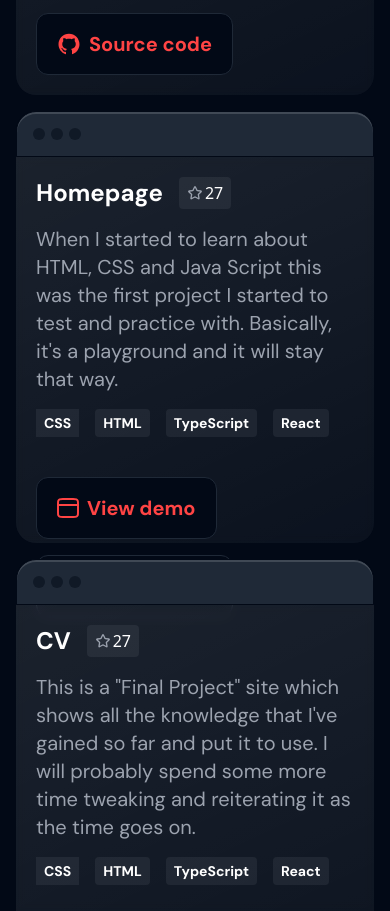
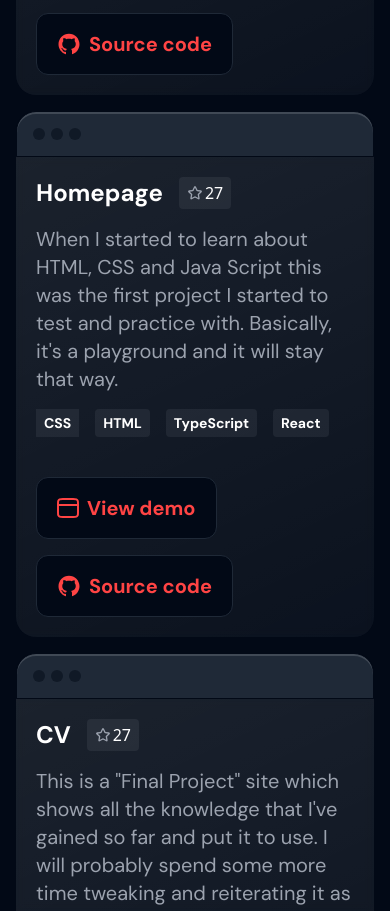
Before and after one commit to RajuFGC/Final-Project, a website built with Parcel: page src/index.html in a window 390 px wide. Shown: the part 4905-5816 px from the top of the page. Built offline with nearby package versions, Linux system fonts and the light colour scheme; files whose address does not match are found by name.

Commit message:
Update index.html

```diff
--- a/src/index.html
+++ b/src/index.html
@@ -390,7 +390,6 @@
             </div>
           </div>
           <div class="">
-            <div class="">
             <div class="flex rounded-t-[20px] gap-[6px] p-4 MACheader">
               <img
                 src="span.project__circle.svg"
@@ -405,7 +404,7 @@
                 alt="left top corner circles in MacOS windows"
               />
             </div>
-              <div class="p-5 sm:p-10 SHADOWBOX h-[386px]">
+            <div class="p-5 sm:p-10 SHADOWBOX sm:h-[386px]">
               <div class="flex gap-4 items-center pb-4">
                 <p class="text-white font-DM text-2xl font-bold">Homepage</p>
                 <p class="flex bck rounded py-1 px-2 gap-[2px]">
@@ -413,8 +412,8 @@
                 </p>
               </div>
               <p class="text-gray-400 font-DM font-normal text-xl pb-4">
-                  When I started to learn about HTML, CSS and Java Script this
-                  was the first project I started to test and practice with.
+                When I started to learn about HTML, CSS and Java Script this was
+                the first project I started to test and practice with.
                 Basically, it's a playground and it will stay that way.
               </p>
               <div
@@ -441,7 +440,7 @@
                 <button
                   class="hover:bg-slate-700 transition-colors duration-300 flex items-center gap-2 px-5 py-4 bg-[#020916] rounded-xl border border-[#1F2937] text-rajuRed font-DM text-xl font-bold"
                 >
-                    <img src="github.svg" alt="githyb icon" />
+                  <img src="github.svg" alt="githybicon" />
                   <a
                     href="https://github.com/RajuFGC/Homepage"
                     target="_blank"
@@ -449,7 +448,6 @@
                     >Source code</a
                   >
                 </button>
-                </div>
               </div>
             </div>
           </div>
```
Lines whose indentation alone changed are shown as unchanged.
